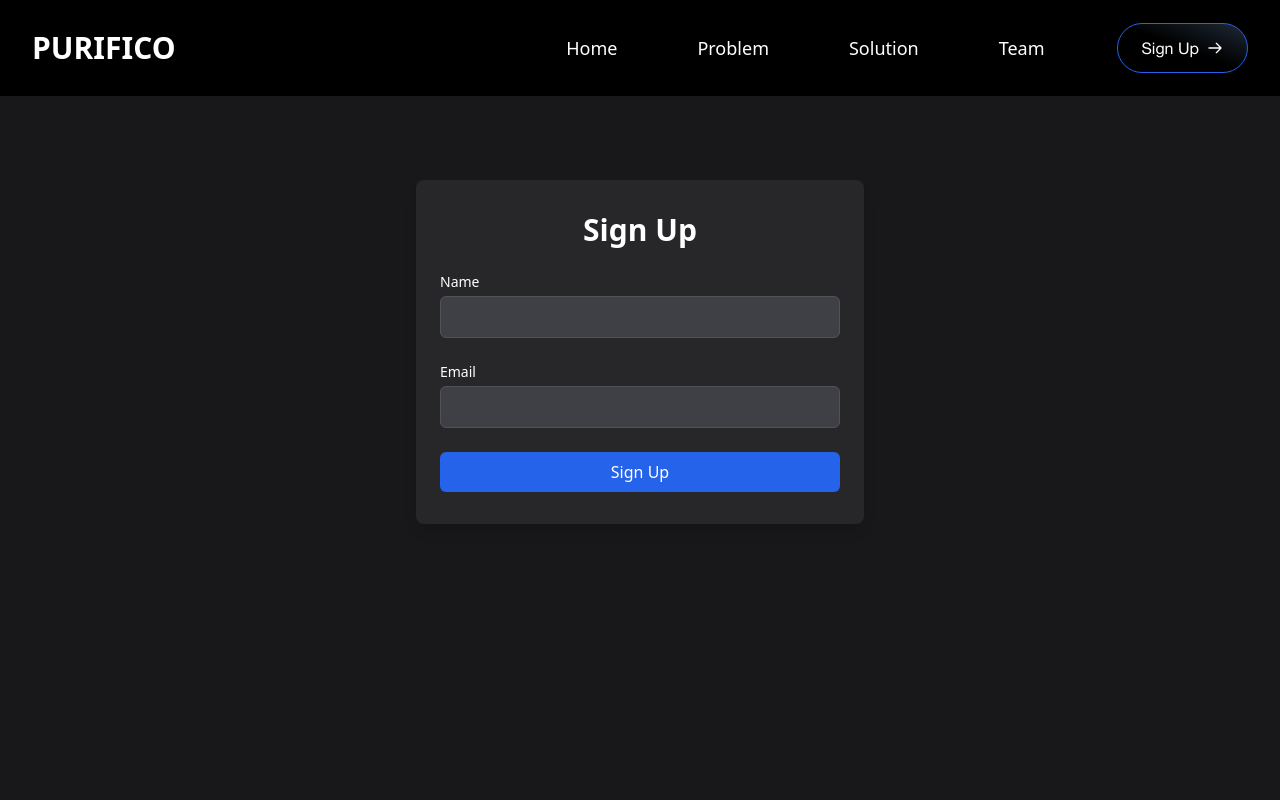
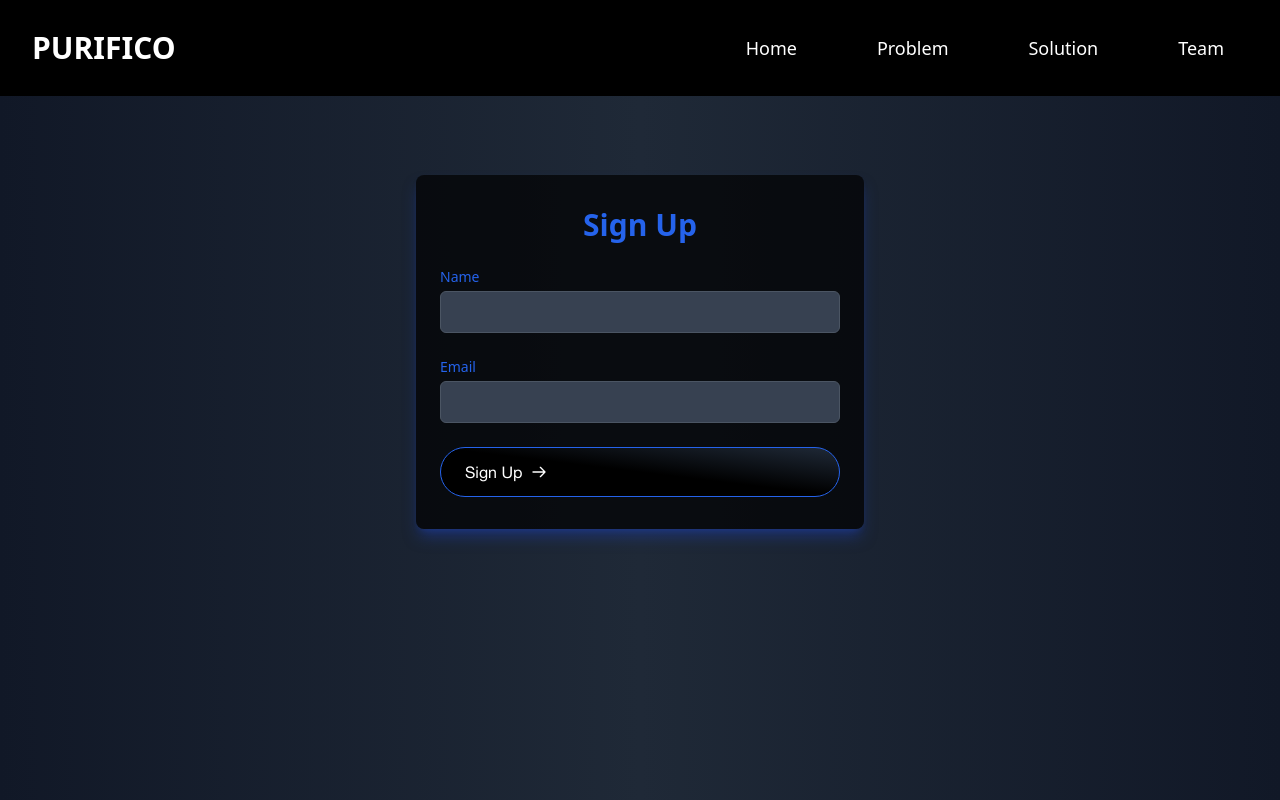
Before and after one commit to agaaz007/purifico_app, a React (Vite) app: page /signup in a window 1280 px wide. Built offline with nearby package versions, Linux system fonts and the light colour scheme.

Commit message:
edited signup page styling, notification styling and navbar conditionally render the signup button

```diff
--- a/src/components/Hero.jsx
+++ b/src/components/Hero.jsx
@@ -2,10 +2,12 @@ import { useState } from "react";
 import spheresImage from "../assets/img.png";
 import backgroundImage from "../assets/Texturebg.png";
 import Navbar from "./NavBar";
+import Notification from "./Notification";
 
 const Hero = () => {
   const [email, setEmail] = useState("");
   const [error, setError] = useState("");
+  const [notification, setNotification] = useState(null);
 
   const handleEmailChange = (e) => {
     setEmail(e.target.value);
@@ -35,7 +37,7 @@ const Hero = () => {
       );
 
       if (response.ok) {
-        alert("Thank you for subscribing!");
+        setNotification("Thank you for subscribing!");
         setEmail("");
       } else {
         const errorMessage = await response.text();
@@ -120,6 +122,12 @@ const Hero = () => {
         <div className="w-[150%] h-full bg-blue-600 rounded-full filter blur-3xl opacity-30 absolute left-1/2 transform -translate-x-1/2"></div>
       </div>
       <hr className="opacity-5" />
+      {notification && (
+        <Notification
+          message={notification}
+          onClose={() => setNotification(null)}
+        />
+      )}
     </div>
   );
 };
--- a/src/components/NavBar.jsx
+++ b/src/components/NavBar.jsx
@@ -1,18 +1,19 @@
 import { useState, useEffect } from "react";
+import { useLocation } from "react-router-dom";
 
 const NavBar = () => {
   const [isOpen, setIsOpen] = useState(false);
-  const [isMobile, setIsMobile] = useState(window.innerWidth < 1200); // Updated breakpoint
+  const [isMobile, setIsMobile] = useState(window.innerWidth < 1200);
   const [prevScrollPos, setPrevScrollPos] = useState(0);
   const [visible, setVisible] = useState(true);
+  const location = useLocation();
 
   const toggleMenu = () => setIsOpen(!isOpen);
 
   useEffect(() => {
     const handleResize = () => {
-      setIsMobile(window.innerWidth < 1200); // Updated breakpoint
+      setIsMobile(window.innerWidth < 1200);
       if (window.innerWidth >= 1200) {
-        // Updated breakpoint
         setIsOpen(false);
       }
     };
@@ -39,8 +40,6 @@ const NavBar = () => {
       }`}
     >
       <div className="max-w-[1400px] mx-auto px-4 sm:px-6 xl:px-8">
-        {" "}
-        {/* Changed lg to xl */}
         <div className="flex items-center justify-between h-24">
           <div className="flex-shrink-0">
             <a href="/" className="text-white text-3xl font-bold">
@@ -48,11 +47,7 @@ const NavBar = () => {
             </a>
           </div>
           <div className="hidden xl:block flex-grow">
-            {" "}
-            {/* Changed lg to xl */}
             <div className="ml-20 flex items-center space-x-8 justify-end">
-              {" "}
-              {/* Updated space-x and added items-center */}
               <a
                 href="/"
                 className="text-white hover:text-gray-300 px-6 py-2 rounded-md text-lg font-medium"
@@ -77,6 +72,7 @@ const NavBar = () => {
               >
                 Team
               </a>
+              {location.pathname !== "/signup" && (
                 <div className="pl-4">
                   <a
                     href="/signup"
@@ -101,11 +97,10 @@ const NavBar = () => {
                     </span>
                   </a>
                 </div>
+              )}
             </div>
           </div>
           <div className="xl:hidden">
-            {" "}
-            {/* Changed lg to xl */}
             <button
               onClick={toggleMenu}
               className="text-white focus:outline-none"
@@ -121,8 +116,6 @@ const NavBar = () => {
       </div>
       {isMobile && isOpen && (
         <div className="xl:hidden">
-          {" "}
-          {/* Changed lg to xl */}
           <div className="px-2 pt-2 pb-3 space-y-2 sm:px-3">
             <a
               href="/"
@@ -148,6 +141,7 @@ const NavBar = () => {
             >
               Team
             </a>
+            {location.pathname !== "/signup" && (
               <a
                 href="/signup"
                 className="relative inline-flex items-center px-6 py-3 text-white bg-gradient-to-tr from-black via-black to-gray-800 border border-blue-600 rounded-full transition-shadow duration-300 ease-in-out group hover:shadow-[0_0_15px_rgba(37,99,235,0.5)] w-full mt-2"
@@ -170,6 +164,7 @@ const NavBar = () => {
                   </svg>
                 </span>
               </a>
+            )}
           </div>
         </div>
       )}
--- /dev/null
+++ b/src/components/Notification.jsx
@@ -0,0 +1,35 @@
+import React from "react";
+
+const Notification = ({ message, onClose }) => {
+  return (
+    <div className="fixed top-0 left-0 right-0 flex items-center justify-center z-50 p-4 mt-16">
+      <div className="bg-black text-blue-500 p-4 rounded shadow-lg w-full max-w-md">
+        <p>{message}</p>
+        <button
+          onClick={onClose}
+          className="relative inline-flex items-center px-6 py-3 text-white bg-gradient-to-tr from-black via-black to-gray-800 border border-blue-600 rounded-full transition-shadow duration-300 ease-in-out group hover:shadow-[0_0_15px_rgba(37,99,235,0.5)] mt-2"
+        >
+          <span className="relative flex items-center space-x-2">
+            <span className="font-helvetica">Close</span>
+            <svg
+              xmlns="http://www.w3.org/2000/svg"
+              className="w-4 h-4 transition-transform group-hover:translate-x-1"
+              fill="none"
+              viewBox="0 0 24 24"
+              stroke="currentColor"
+            >
+              <path
+                strokeLinecap="round"
+                strokeLinejoin="round"
+                strokeWidth="2"
+                d="M14 5l7 7m0 0l-7 7m7-7H3"
+              />
+            </svg>
+          </span>
+        </button>
+      </div>
+    </div>
+  );
+};
+
+export default Notification;
--- a/src/components/SignUpForm.jsx
+++ b/src/components/SignUpForm.jsx
@@ -1,13 +1,11 @@
-import React from "react";
+import React, { useState } from "react";
 import { useForm } from "react-hook-form";
 import Navbar from "./NavBar";
+import Notification from "./Notification";
 
 const SignUpForm = () => {
-  const {
-    register,
-    handleSubmit,
-    formState: { errors },
-  } = useForm();
+  const { register, handleSubmit, formState: { errors } } = useForm();
+  const [notification, setNotification] = useState(null);
 
   const onSubmit = async (data) => {
     try {
@@ -23,36 +21,33 @@ const SignUpForm = () => {
       );
 
       if (response.ok) {
-        alert("Subscription successful");
+        setNotification("Subscription successful");
       } else {
-        alert("Subscription failed");
+        setNotification("Subscription failed");
       }
     } catch (error) {
       console.error("Error subscribing:", error);
-      alert("An error occurred. Please try again.");
+      setNotification("An error occurred. Please try again.");
     }
   };
 
   return (
-    <div className="min-h-screen bg-zinc-900 text-white">
+    <div className="min-h-screen bg-gradient-to-r from-gray-900 via-gray-800 to-gray-900 text-white">
       <Navbar />
       <div className="container mx-auto px-4 py-8 flex items-center justify-center min-h-[calc(100vh-6rem)]">
-        <div className="max-w-md w-full bg-zinc-800 shadow-lg rounded-lg overflow-hidden">
+        <div className="max-w-md w-full bg-black/70 shadow-lg rounded-lg overflow-hidden shadow-blue-800/50">
           <div className="px-6 py-8">
-            <h2 className="text-3xl font-bold mb-6 text-center">Sign Up</h2>
+            <h2 className="text-3xl font-bold mb-6 text-center text-blue-600">Sign Up</h2>
             <form onSubmit={handleSubmit(onSubmit)} className="space-y-6">
               <div>
-                <label
-                  htmlFor="name"
-                  className="block text-sm font-medium mb-1"
-                >
+                <label htmlFor="name" className="block text-sm font-medium mb-1 text-blue-600">
                   Name
                 </label>
                 <input
                   type="text"
                   id="name"
                   {...register("name", { required: "Name is required" })}
-                  className="w-full px-3 py-2 bg-zinc-700 border border-zinc-600 rounded-md focus:outline-none focus:ring-2 focus:ring-blue-500"
+                  className="w-full px-3 py-2 bg-gray-700 border border-gray-600 rounded-md focus:outline-none focus:ring-2 focus:ring-blue-500"
                 />
                 {errors.name && (
                   <p className="mt-1 text-sm text-red-500">
@@ -61,10 +56,7 @@ const SignUpForm = () => {
                 )}
               </div>
               <div>
-                <label
-                  htmlFor="email"
-                  className="block text-sm font-medium mb-1"
-                >
+                <label htmlFor="email" className="block text-sm font-medium mb-1 text-blue-600">
                   Email
                 </label>
                 <input
@@ -77,7 +69,7 @@ const SignUpForm = () => {
                       message: "Invalid email address",
                     },
                   })}
-                  className="w-full px-3 py-2 bg-zinc-700 border border-zinc-600 rounded-md focus:outline-none focus:ring-2 focus:ring-blue-500"
+                  className="w-full px-3 py-2 bg-gray-700 border border-gray-600 rounded-md focus:outline-none focus:ring-2 focus:ring-blue-500"
                 />
                 {errors.email && (
                   <p className="mt-1 text-sm text-red-500">
@@ -87,14 +79,36 @@ const SignUpForm = () => {
               </div>
               <button
                 type="submit"
-                className="w-full bg-blue-600 text-white py-2 px-4 rounded-md hover:bg-blue-700 transition duration-300 ease-in-out focus:outline-none focus:ring-2 focus:ring-blue-500 focus:ring-offset-2"
+                className="relative inline-flex items-center px-6 py-3 text-white bg-gradient-to-tr from-black via-black to-gray-800 border border-blue-600 rounded-full transition-shadow duration-300 ease-in-out group hover:shadow-[0_0_15px_rgba(37,99,235,0.5)] w-full mt-2"
               >
-                Sign Up
+                <span className="relative flex items-center justify-center space-x-2">
+                  <span className="font-helvetica">Sign Up</span>
+                  <svg
+                    xmlns="http://www.w3.org/2000/svg"
+                    className="w-4 h-4 transition-transform group-hover:translate-x-1"
+                    fill="none"
+                    viewBox="0 0 24 24"
+                    stroke="currentColor"
+                  >
+                    <path
+                      strokeLinecap="round"
+                      strokeLinejoin="round"
+                      strokeWidth="2"
+                      d="M14 5l7 7m0 0l-7 7m7-7H3"
+                    />
+                  </svg>
+                </span>
               </button>
             </form>
           </div>
         </div>
       </div>
+      {notification && (
+        <Notification
+          message={notification}
+          onClose={() => setNotification(null)}
+        />
+      )}
     </div>
   );
 };
```
Lines whose indentation alone changed are shown as unchanged.
